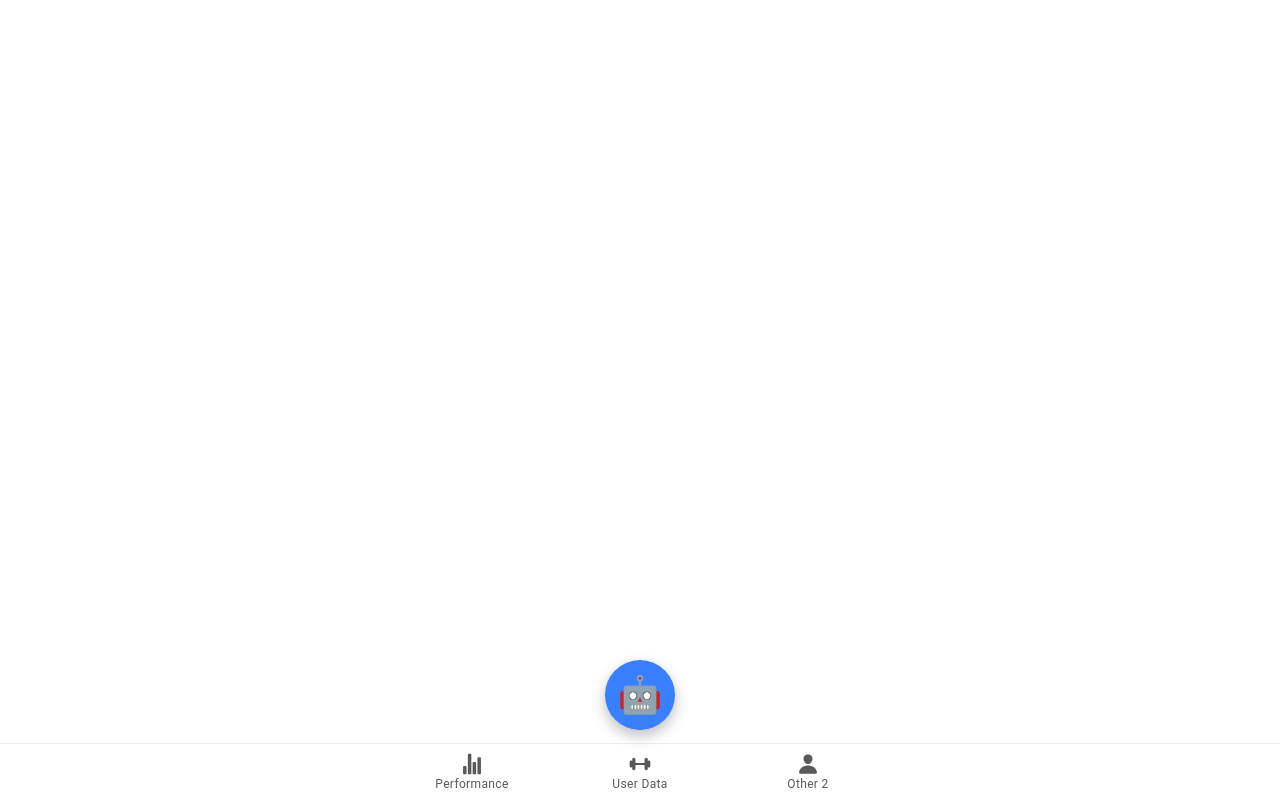
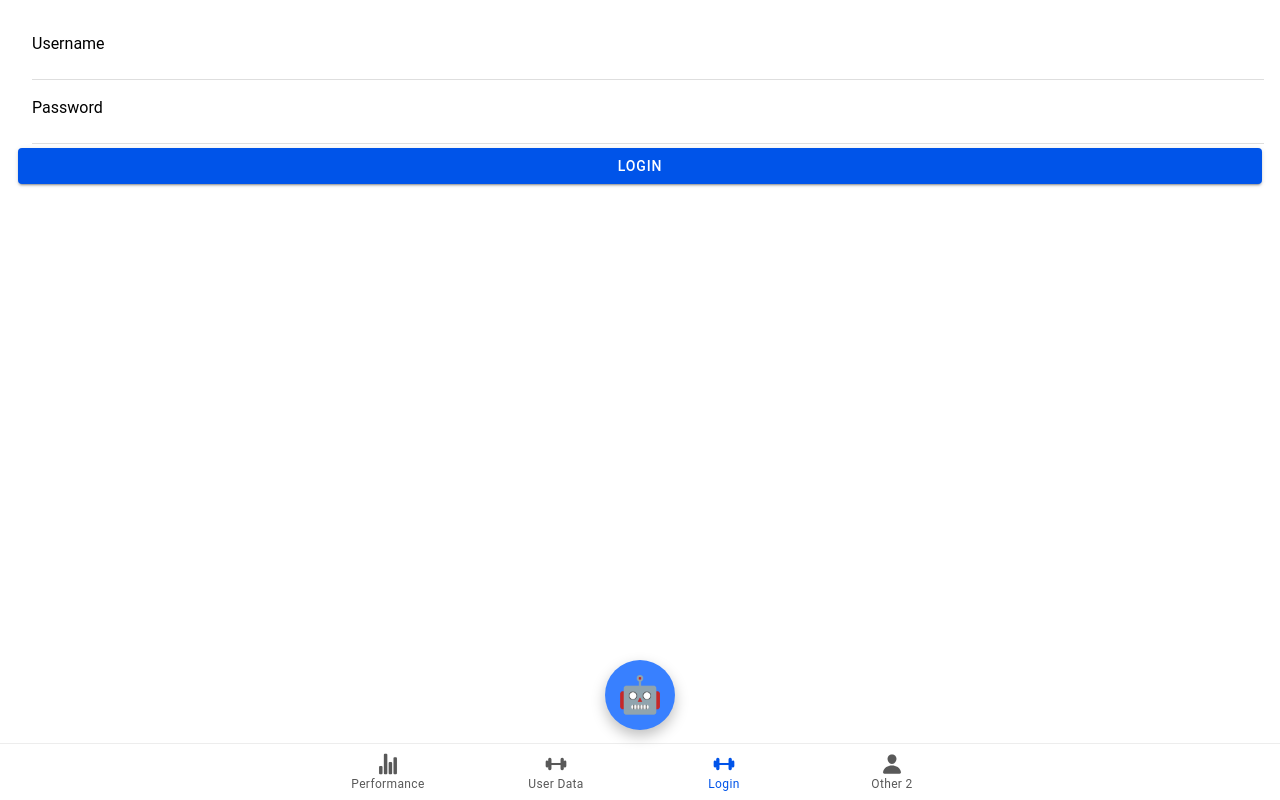
Before and after one commit to Fabian-Urbina/gymbo-app, a React (Vite) app in the folder frontend/: page /login in a window 1280 px wide. Built offline with nearby package versions, Linux system fonts and the light colour scheme.

Commit message:
first steps login

```diff
--- a/frontend/src/App.tsx
+++ b/frontend/src/App.tsx
@@ -1,12 +1,14 @@
-import React, { useState } from "react";
+import React, { useState, useEffect } from "react";
 import { Redirect, Route } from 'react-router-dom';
 import { IonApp, IonTabs, IonRouterOutlet, setupIonicReact, IonTabBar, IonTabButton, IonIcon, IonButton, IonLabel, IonModal } from '@ionic/react';
 import { IonReactRouter } from '@ionic/react-router';
 import { statsChart, barbell, person } from 'ionicons/icons';
 
+import Login from './pages/Login';
 import Home from './pages/Home';
 import UserData from './pages/UserData';
 import Chat from './components/Chat';
+import ProtectedRoute from './components/ProtectedRoute';
 
 /* Core CSS required for Ionic components to work properly */
 import '@ionic/react/css/core.css';
@@ -41,6 +43,14 @@ import './theme/variables.css';
 setupIonicReact();
 
 const App: React.FC = () => {
+  const [isAuthenticated, setIsAuthenticated] = useState(false);
+
+  // Example: check if token exists in localStorage
+  useEffect(() => {
+    const token = localStorage.getItem('access_token');
+    setIsAuthenticated(!!token);
+  }, []);
+
   const [showChat, setShowChat] = useState(false); {/* Persistant chat state among pages */}
   const [messages, setMessages] = useState<string[]>(["🤖 Gymbo: Welcome! I'm your AI gym assistant. Let's get started!"]);
 
@@ -51,11 +61,20 @@ const App: React.FC = () => {
       <IonTabs>
 
         <IonRouterOutlet>
-          <Route exact path="/home" component={Home} />
-          <Route exact path="/userdata" component={UserData} />
+
+          <Route path="/login">
+            <Login setIsAuthenticated={setIsAuthenticated} />
+          </Route>
+
+          {/* Any protected page */}
+          <ProtectedRoute path="/home" isAuthenticated={isAuthenticated} component={Home} />
+          <ProtectedRoute path="/userdata" isAuthenticated={!isAuthenticated} component={UserData} />
+          <ProtectedRoute path="/other2" isAuthenticated={!isAuthenticated} component={UserData} />
+
           <Route exact path="/">
-            <Redirect to="/home" />
+            <Redirect to={!isAuthenticated ? "/home" : "/login"} />
           </Route>
+
         </IonRouterOutlet>
 
         {/* Navigation Bar */}
@@ -70,6 +89,11 @@ const App: React.FC = () => {
             <IonLabel>User Data</IonLabel>
           </IonTabButton>
 
+          <IonTabButton tab="login" href="/login">
+            <IonIcon icon={barbell} />
+            <IonLabel>Login</IonLabel>
+          </IonTabButton>
+
           <IonTabButton tab="other2" href="/other2">
             <IonIcon icon={person} />
             <IonLabel>Other 2</IonLabel>
@@ -78,9 +102,12 @@ const App: React.FC = () => {
       </IonTabs>
 
       {/* Floating Gymbo! button */}
-      <div className="gymbo-floating-btn" onClick={() => setShowChat(true)}>
-        <span className="gymbo-emoji">🤖</span>
-      </div>
+
+{!isAuthenticated && (
+  <div className="gymbo-floating-btn" onClick={() => setShowChat(true)}>
+    <span className="gymbo-emoji">🤖</span>
+  </div>
+)}
 
       <IonModal isOpen={showChat} onDidDismiss={() => setShowChat(false)}>
         <Chat initialMessages={messages} onClose={(newMessages) => setMessages(newMessages)} />
--- /dev/null
+++ b/frontend/src/components/ProtectedRoute.tsx
@@ -0,0 +1,15 @@
+// src/components/ProtectedRoute.tsx
+import { Redirect, Route, RouteProps } from 'react-router-dom';
+
+interface ProtectedRouteProps extends RouteProps {
+  isAuthenticated: boolean;
+}
+
+const ProtectedRoute: React.FC<ProtectedRouteProps> = ({ isAuthenticated, ...routeProps }) => {
+  if (!isAuthenticated) {
+    return <Redirect to="/login" />;
+  }
+  return <Route {...routeProps} />;
+};
+
+export default ProtectedRoute;
--- /dev/null
+++ b/frontend/src/pages/Login.tsx
@@ -0,0 +1,47 @@
+// src/pages/LoginPage.tsx
+import { IonPage, IonContent, IonInput, IonButton, IonItem, IonLabel } from '@ionic/react';
+import { useState } from 'react';
+
+interface LoginPageProps {
+  setIsAuthenticated: (v: boolean) => void;
+}
+
+const LoginPage: React.FC<LoginPageProps> = ({ setIsAuthenticated }) => {
+  const [username, setUsername] = useState('');
+  const [password, setPassword] = useState('');
+
+  const handleLogin = async () => {
+    // Call your FastAPI login endpoint here
+    const res = await fetch('http://127.0.0.1:8000/api/login', {
+      method: 'POST',
+      headers: { 'Content-Type': 'application/json' },
+      body: JSON.stringify({ username, password })
+    });
+
+    if (res.ok) {
+      const data = await res.json();
+      localStorage.setItem('access_token', data.access_token);
+      setIsAuthenticated(true);
+    } else {
+      alert('Login failed');
+    }
+  };
+
+  return (
+    <IonPage>
+      <IonContent className="ion-padding">
+        <IonItem>
+          <IonLabel position="floating">Username</IonLabel>
+          <IonInput value={username} onIonChange={e => setUsername(e.detail.value!)} />
+        </IonItem>
+        <IonItem>
+          <IonLabel position="floating">Password</IonLabel>
+          <IonInput type="password" value={password} onIonChange={e => setPassword(e.detail.value!)} />
+        </IonItem>
+        <IonButton expand="block" onClick={handleLogin}>Login</IonButton>
+      </IonContent>
+    </IonPage>
+  );
+};
+
+export default LoginPage;
```
